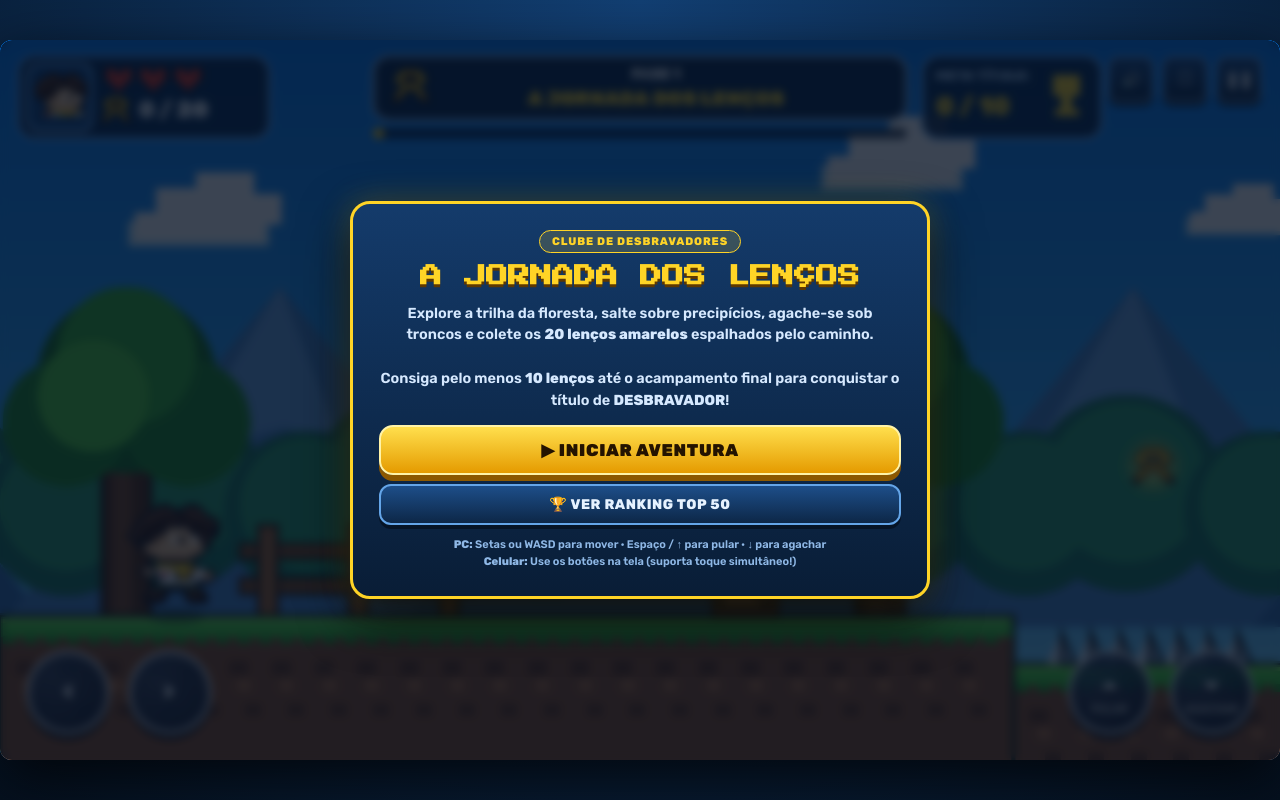
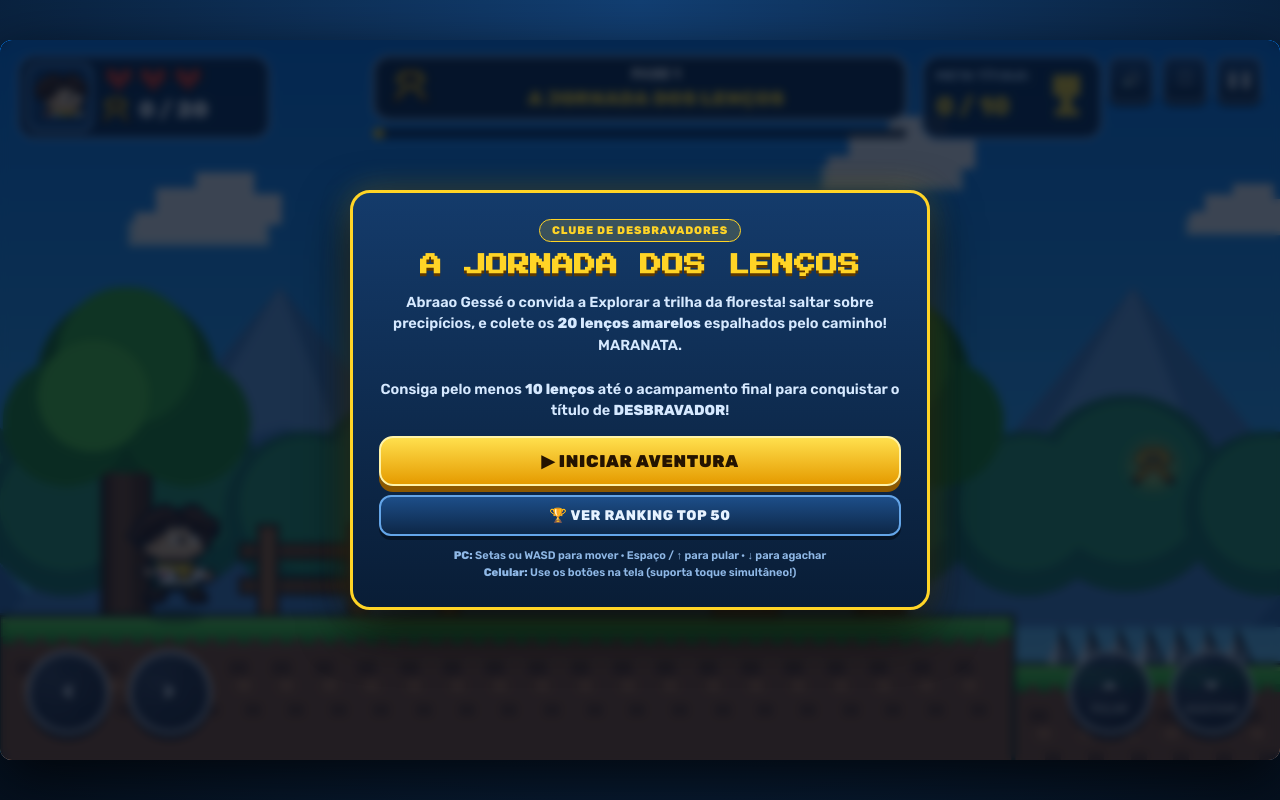
Before and after one commit to Docextin1/DBV-Game, a plain HTML site: page index.html in a window 1280 px wide. Drawn offline with Linux system fonts and the light colour scheme; no server answers; animation ran at ten frames a second.

Commit message:
Add files via upload

```diff
--- a/index.html
+++ b/index.html
@@ -69,9 +69,9 @@
       touch-action: none;
     }
 
-    /* =========================================================================
-       AVISO DE ROTAÇÃO PARA CELULAR EM MODO RETRATO (VERTICAL)
-       ========================================================================= */
+    /*
+       AVISO DE ROTAÇÃO
+       =============== */
     #rotate-overlay {
       position: fixed;
       inset: 0;
@@ -137,7 +137,7 @@
       margin: 0;
     }
 
-    /* Controles Touch sobrepostos na tela (Estilo Console Portátil como na referência) */
+    /* Controles Touch sobrepostos na tela */
     #touch-ui {
       position: absolute;
       inset: 0;
@@ -331,9 +331,8 @@
       color: var(--gold);
     }
 
-    /* =========================================================================
-       INSÍGNIAS DO DISPOSITIVO (DESBRAVADOR + PÓDIO TOP 3 BRILHANTE)
-       ========================================================================= */
+    /*
+       INSÍGNIAS DO DISPOSITIVO (DESBRAVADOR + PÓDIO TOP 3 BRILHANT */
     .insignias-shelf {
       display: flex;
       flex-wrap: wrap;
@@ -438,9 +437,8 @@
       to { box-shadow: 0 0 24px rgba(255, 175, 110, 0.98); }
     }
 
-    /* =========================================================================
-       FORMULÁRIO DE REGISTRO DE NOME E TABELA RANKING TOP 50 (FIREBASE)
-       ========================================================================= */
+    /*
+       FORMULÁRIO DE REGISTRO DE NOME E TABELA RANKING TOP 50  */
     .record-form {
       background: rgba(5, 19, 38, 0.82);
       border: 1.5px solid var(--gold);
@@ -688,7 +686,7 @@
     <button class="mini-btn" id="btnPause" title="Pausar (P)">❚❚</button>
   </div>
 
-  <!-- Controles Touch na tela (PC também pode clicar ou usar teclado) -->
+  <!-- Controles Touch na tela -->
   <div id="touch-ui">
     <div class="touch-cluster">
       <button class="pad-btn" id="btnLeft" aria-label="Esquerda">
@@ -721,7 +719,7 @@
       <div class="insignias-shelf hidden" id="insigniasShelf"></div>
 
       <p class="modal-desc" id="modalDesc">
-        Explore a trilha da floresta, salte sobre precipícios, agache-se sob troncos e colete os <strong>20 lenços amarelos</strong> espalhados pelo caminho.<br><br>
+      Abraao Gessé o convida a  Explorar a trilha da floresta! saltar sobre precipícios, e colete os <strong>20 lenços amarelos</strong> espalhados pelo caminho! MARANATA.<br><br>
         Consiga pelo menos <strong>10 lenços</strong> até o acampamento final para conquistar o título de <strong>DESBRAVADOR</strong>!
       </p>
 
@@ -783,9 +781,9 @@
   'use strict';
 
   /**
-   * ============================================================================
+   *
    * 0. INTEGRAÇÃO COM FIREBASE REALTIME DATABASE + INSÍGNIAS DO DISPOSITIVO
-   * ============================================================================
+   *
    */
   const FIREBASE_DB_URL = 'https://dbv-game-default-rtdb.firebaseio.com';
   const STORAGE_KEYS = {
@@ -1140,9 +1138,9 @@
   const sfx = new SoundEngine();
 
   /**
-   * ============================================================================
+   *
    * 2. GERADOR DE SPRITES PIXEL ART MATRICIAL
-   * ============================================================================
+   *
    */
   const PALETTE = {
     'K': '#141013',
@@ -1376,9 +1374,9 @@
   ], 2);
 
   /**
-   * ============================================================================
+   *
    * 3. CONFIGURAÇÃO DO CANVAS E ESTADO DO JOGO
-   * ============================================================================
+   *
    */
   const canvas = document.getElementById('gameCanvas');
   const ctx = canvas.getContext('2d');
@@ -1421,9 +1419,9 @@
   let world = null;
 
   /**
-   * ============================================================================
+   *
    * 4. CONSTRUÇÃO DA FASE 1 (TERRENOS, PLATAFORMAS, OBSTÁCULOS E 20 LENÇOS)
-   * ============================================================================
+   *
    */
   function createLevelData() {
     const platforms = [
@@ -2070,9 +2068,9 @@
   }
 
   /**
-   * ============================================================================
+   *
    * 7. RENDERIZAÇÃO PIXEL ART (CENÁRIO PARALLAX, TERRENOS, SPRITES E HUD)
-   * ============================================================================
+   *
    */
   function drawPixelCloud(x, y, scale) {
     ctx.save();
```
